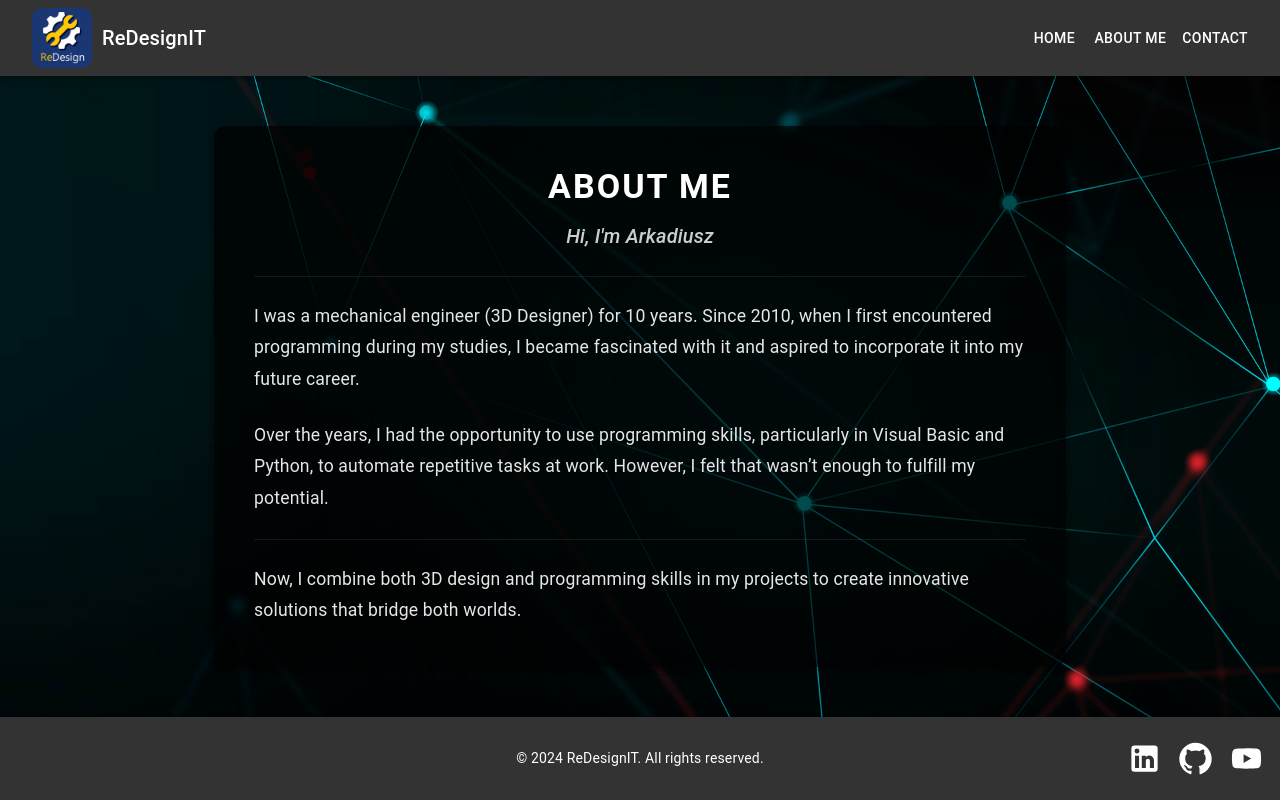
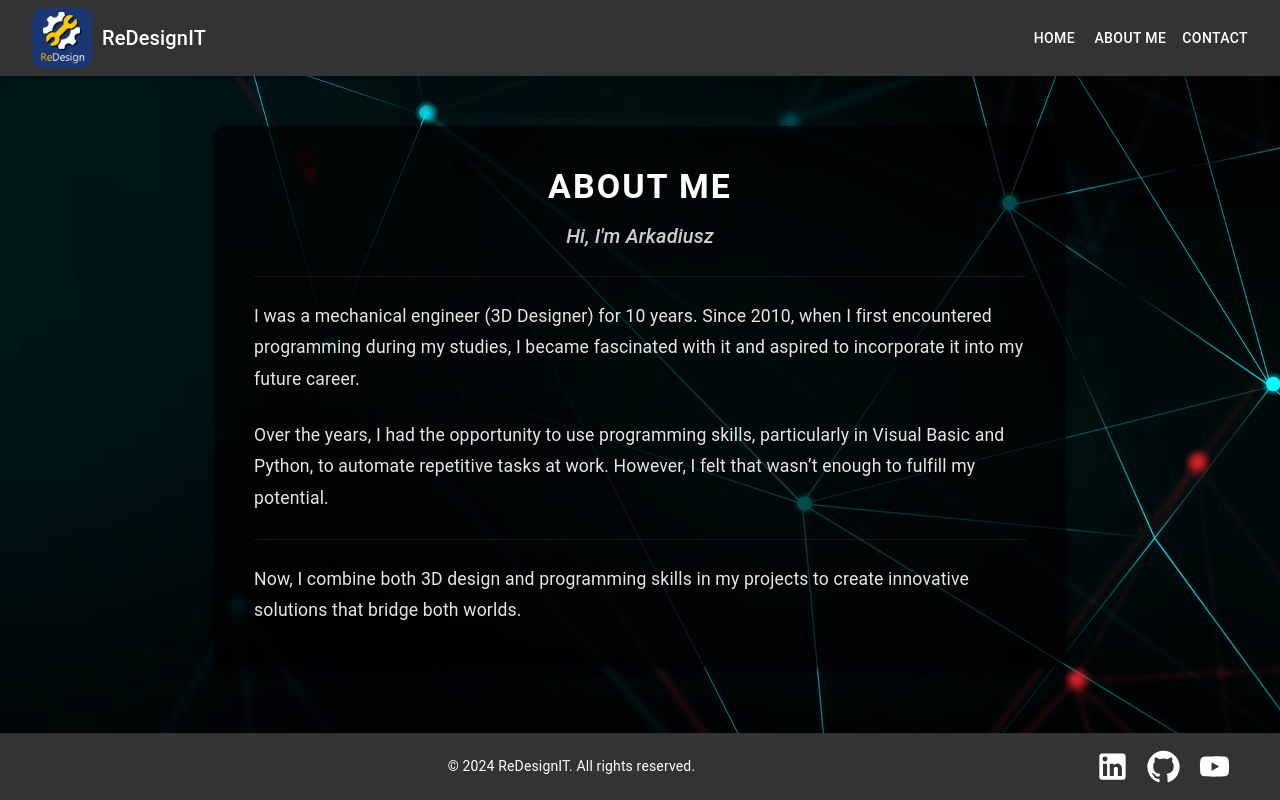
Before and after one commit to ReDesignIT-Dev/DRF_With_React, a React (Create React App) app in the folder frontend/: page /about in a window 1280 px wide. Built offline with nearby package versions, Linux system fonts and the light colour scheme; no server answers.

Commit message:
upgrade footer

```diff
--- a/frontend/src/components/Footer.tsx
+++ b/frontend/src/components/Footer.tsx
@@ -8,29 +8,43 @@ const Footer: React.FC = () => {
       sx={{
         backgroundColor: "#333",
         color: "#fff",
-        py: 3,
-        px: 2,
+        py: 2,
+        px: 6,
         display: "flex",
         alignItems: "center",
+        mt: 2,
       }}
     >
-      {/* Empty box as a spacer to center the text */}
-      <Box sx={{ flex: 1 }} />
-
-      {/* Centered Typography */}
       <Typography variant="body2" sx={{ textAlign: "center", flex: 1 }}>
         © 2024 ReDesignIT. All rights reserved.
       </Typography>
-
-      {/* Icons on the right */}
-      <Box sx={{ display: "flex", gap: 2, flex: 1, justifyContent: "flex-end" }}>
-        <Link href="https://www.linkedin.com/in/arkadiusz-budkowski/" color="inherit" underline="none">
+      <Box
+        sx={{
+          display: "flex",
+          gap: 2,
+          justifyContent: "flex-end",
+          flexShrink: 0,
+        }}
+      >
+        <Link
+          href="https://www.linkedin.com/in/arkadiusz-budkowski/"
+          color="inherit"
+          underline="none"
+        >
           <LinkedIn fontSize="large" />
         </Link>
-        <Link href="https://github.com/Hamster-Inside" color="inherit" underline="none">
+        <Link
+          href="https://github.com/ReDesignIT-Dev"
+          color="inherit"
+          underline="none"
+        >
           <GitHub fontSize="large" />
         </Link>
-        <Link href="https://www.youtube.com/@ReDesignIT" color="inherit" underline="none">
+        <Link
+          href="https://www.youtube.com/@ReDesignIT"
+          color="inherit"
+          underline="none"
+        >
           <YouTube fontSize="large" />
         </Link>
       </Box>
```
